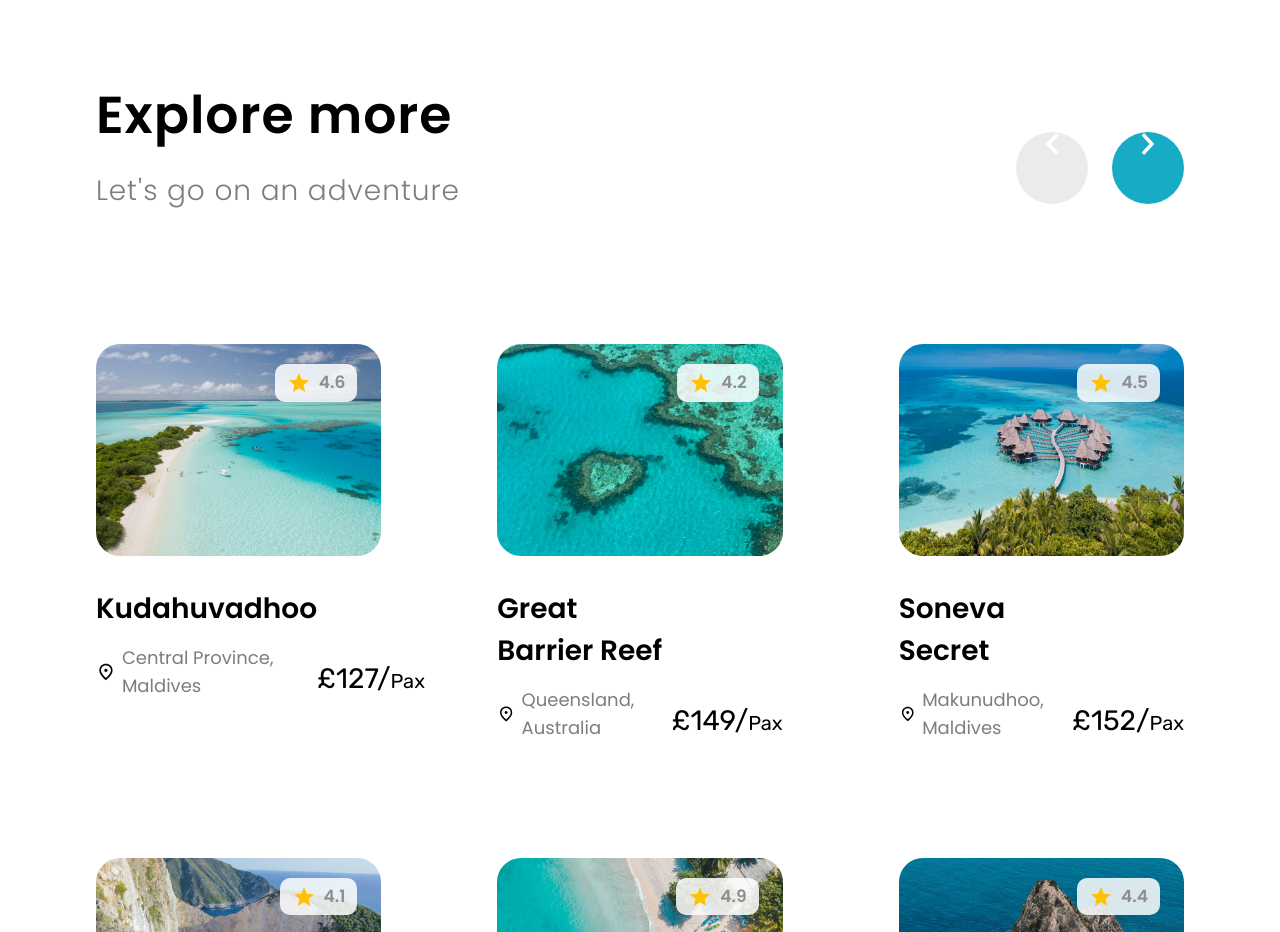
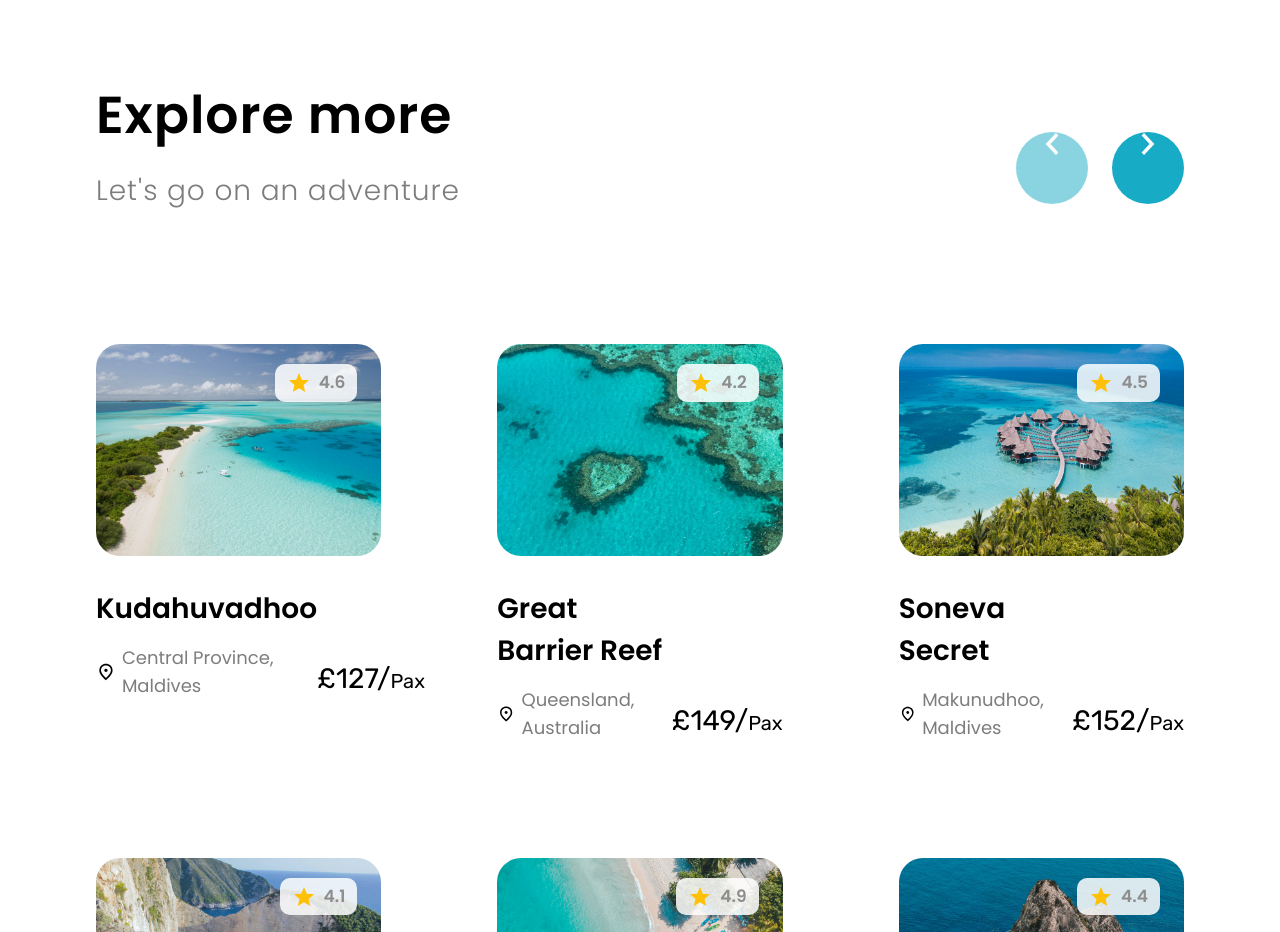
Before and after one commit to MGFNolan/GoTravelLandingPage, a React (Vite) app: page / in a window 1280 px wide. Shown: the part 4480-5412 px from the top of the page. Built offline with nearby package versions, Linux system fonts and the light colour scheme.

Commit message:
change carousel button colour

```diff
--- a/src/components/ExploreMore/ExploreMore.tsx
+++ b/src/components/ExploreMore/ExploreMore.tsx
@@ -24,7 +24,7 @@ export default function ExploreMore() {
           </div>
 
           <div className="mb-2 flex gap-x-6">
-            <button className="bg-grey-300 not-disabled:hover:bg-grey-400 flex size-18 cursor-pointer place-content-center rounded-full transition-all duration-200 disabled:cursor-not-allowed disabled:opacity-50" onClick={handleLeftClick} disabled={currentIndex === 0} aria-label="arrow left">
+            <button className="bg-primary-700 not-disabled:hover:bg-primary-800 flex size-18 cursor-pointer place-content-center rounded-full transition-all duration-200 disabled:cursor-not-allowed disabled:opacity-50" onClick={handleLeftClick} disabled={currentIndex === 0} aria-label="arrow left">
               <CaretUp className="w-6 -rotate-90 fill-white" />
             </button>
 
```
